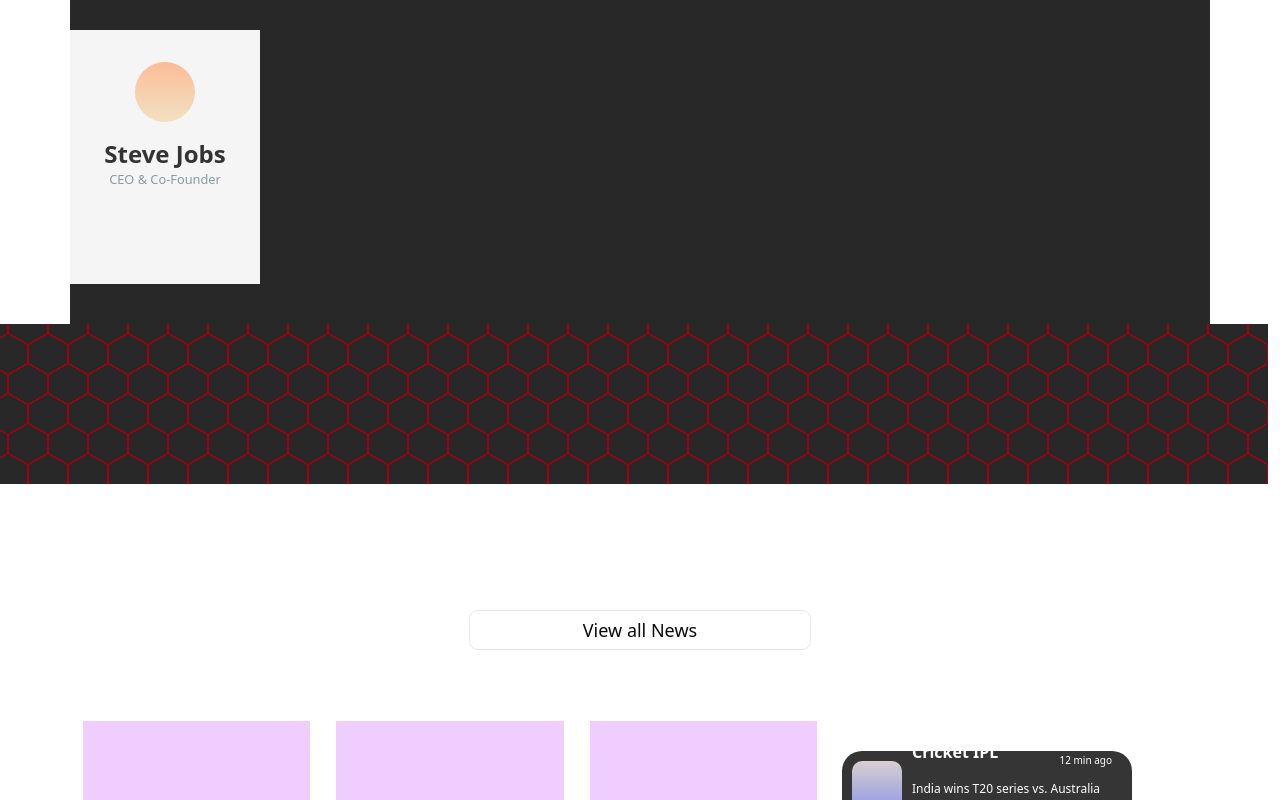
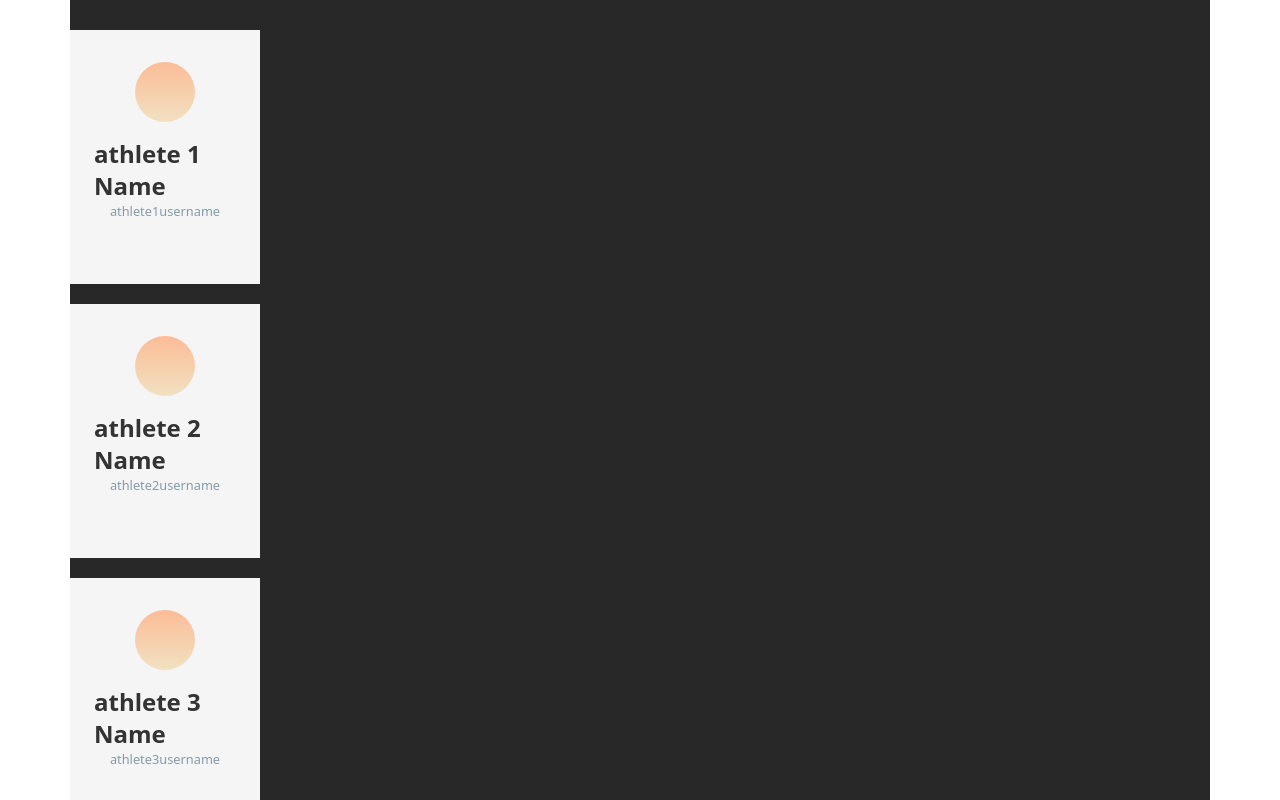
Before and after one commit to seneshsirimanne00/unisportshub, a React (Vite) app: page /home in a window 1280 px wide. Shown: the part 2980-3780 px from the top of the page. Built offline with nearby package versions, Linux system fonts and the light colour scheme; no server answers.

Commit message:
added cards

```diff
--- a/src/pages/Home.tsx
+++ b/src/pages/Home.tsx
@@ -73,6 +73,30 @@
     {
       name: 'Team 3 Name',
       username: 'team3username',
+      winnings: 12,
+      loses: 2,
+      players: 7,
+    },
+  ]);
+
+  const [athleteCard, setAthleteCard] = useState<ITeamCardData[]>([
+    {
+      name: 'athlete 1 Name',
+      username: 'athlete1username',
+      winnings: 10,
+      loses: 5,
+      players: 5,
+    },
+    {
+      name: 'athlete 2 Name',
+      username: 'athlete2username',
+      winnings: 8,
+      loses: 7,
+      players: 6,
+    },
+    {
+      name: 'athlete 3 Name',
+      username: 'athlete3username',
       winnings: 12,
       loses: 2,
       players: 7,
@@ -258,22 +282,9 @@
 
           <div className="col">
 
-            <div className="team-card">
-              <div className="team-card-info">
-              <div className="team-card-avatar"></div>
-              <div className="team-card-title">Steve Jobs</div>
-              <div className="team-card-subtitle">CEO &amp; Co-Founder</div>
-              </div>
-              <ul className="team-card-social">
-              <li className="team-card-social__item">
-            wins = <b>2</b></li>
-            <li className="team-card-social__item">
-            Losses = <b>5</b></li>
-            <li className="team-card-social__item">
-            Played = <b>8</b>
-            </li>
-            </ul>
-            </div>
+          {athleteCard.map((cardData) => (
+              <TeamCard key={cardData.name} name={cardData.name} username={cardData.username} winnings={cardData.winnings} loses={cardData.loses} players={cardData.players} />
+            ))}
 
           </div>
         </div>
```
